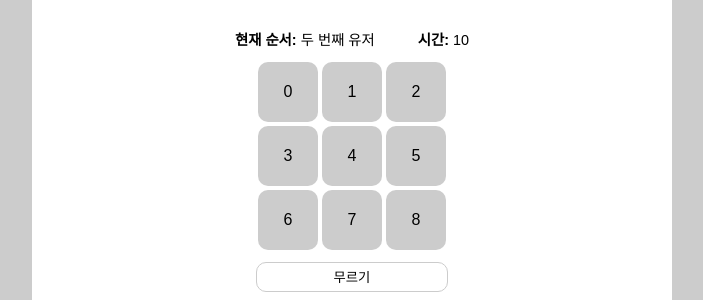
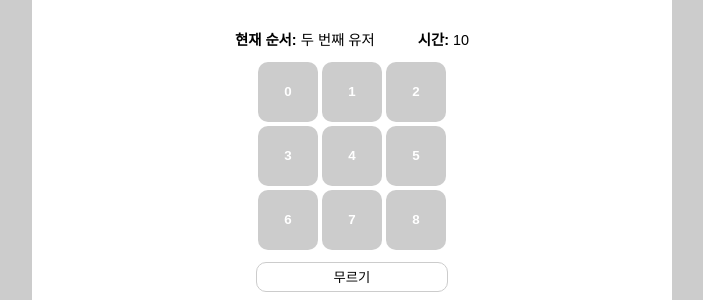
Before and after one commit to JJongsKim/tic-tac-toe, a React (Create React App) app: page /main in a window 1280 px wide. Shown: the part 309-609 px from the top of the page, without its empty margins (288-991 px from the left). Built offline with nearby package versions, Linux system fonts and the light colour scheme.

Commit message:
:lipstick: Style: 플레이어별 선택한 셀 색상 변경

```diff
--- a/src/components/gameBoard/style.ts
+++ b/src/components/gameBoard/style.ts
@@ -1,4 +1,5 @@
 import { styled } from 'styled-components';
+import getColorByMarkColor from '../../utils/getColorByMarkColor';
 
 const GameBoardWrap = styled.div`
   display: flex;
@@ -26,7 +27,9 @@ const BoardRowWrap = styled.div`
   display: flex;
 `;
 
-const BoardColWrap = styled.div`
+const BoardColWrap = styled.button<{
+  $color: string;
+}>`
   display: flex;
   justify-content: center;
   align-items: center;
@@ -34,10 +37,10 @@ const BoardColWrap = styled.div`
   width: 60px;
   height: 60px;
   margin: 2px;
+  font-weight: bold;
   border-radius: 10px;
-  background-color: #ccc;
-
-  cursor: pointer;
+  color: white;
+  background-color: ${props => getColorByMarkColor(props.$color)};
 `;
 
 const UndoButton = styled.button`
--- /dev/null
+++ b/src/utils/getColorByMarkColor.ts
@@ -0,0 +1,16 @@
+const getColorByMarkColor = (markColor: string) => {
+  switch (markColor) {
+    case '파랑':
+      return '#0A31FB';
+    case '빨강':
+      return '#DD2626';
+    case '노랑':
+      return '#F3D953';
+    case '초록':
+      return '#0BA825';
+    default:
+      return '#ccc';
+  }
+};
+
+export default getColorByMarkColor;
```
